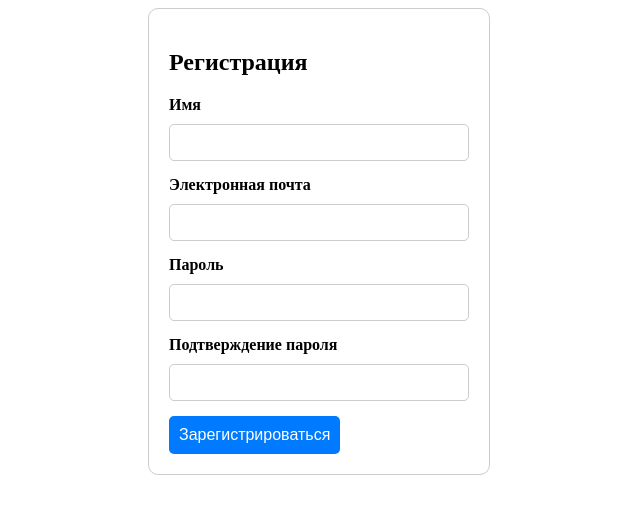
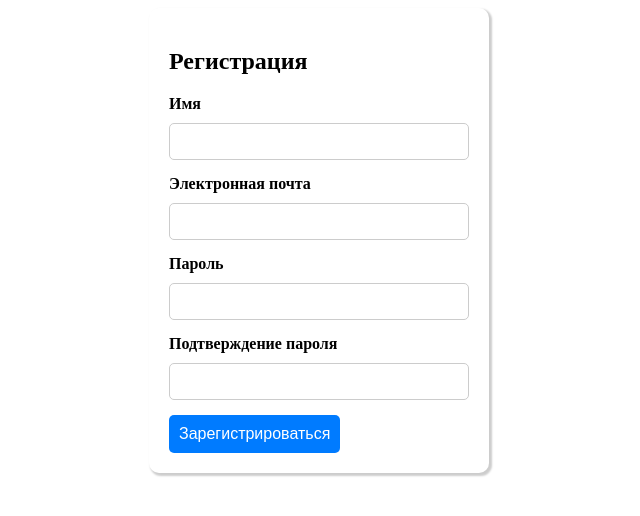
Before and after one commit to ksenkashy/ksenkashy3010.github.io, a plain HTML site: page index.html in a window 1280 px wide. Shown: the whole page, without its empty margins (321-961 px from the left). Drawn offline with Linux system fonts and the light colour scheme.

Commit message:
Add files via upload

```diff
--- a/style.css
+++ b/style.css
@@ -1,8 +1,10 @@
 form {
   width: 300px;
   margin: auto;
-  border: 1px solid #ccc;
+  border: blur(5px);
   border-radius: 10px;
+  box-shadow: 2px 2px 2px 1px rgba(0, 0, 0, 0.2);
+
   padding: 20px;
 }
 
```
